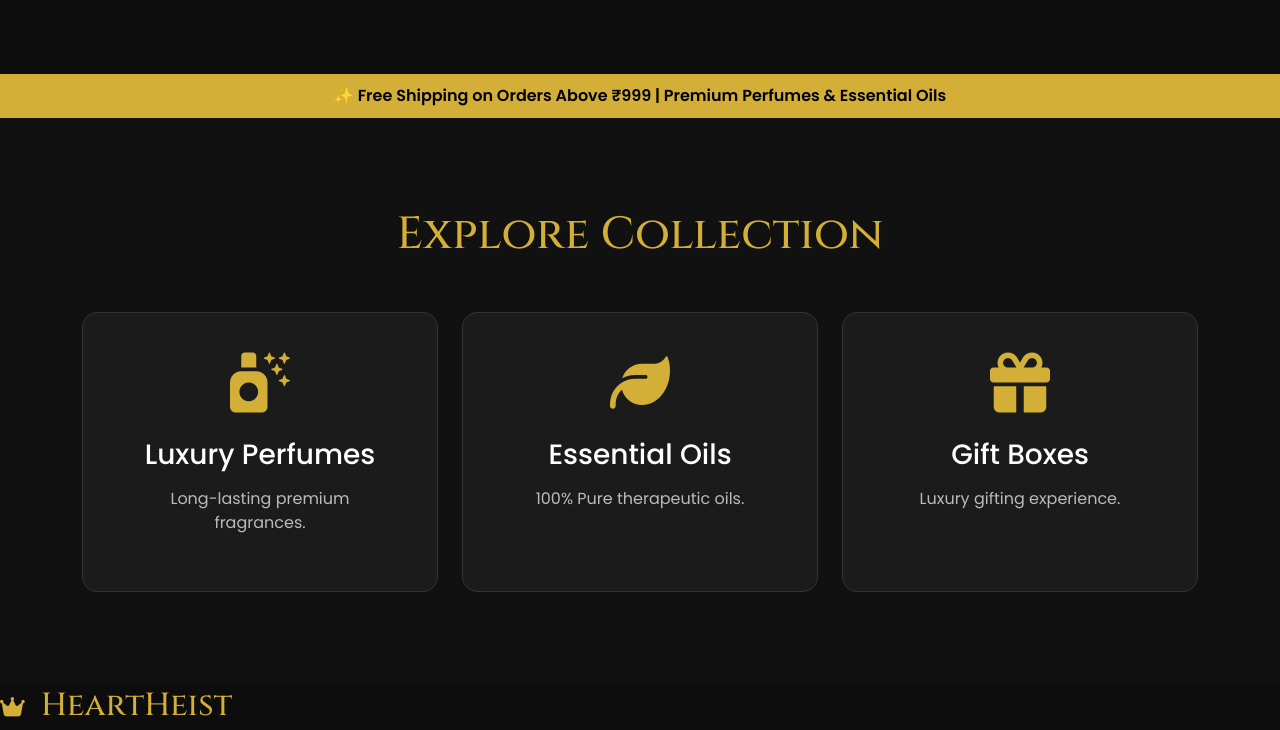
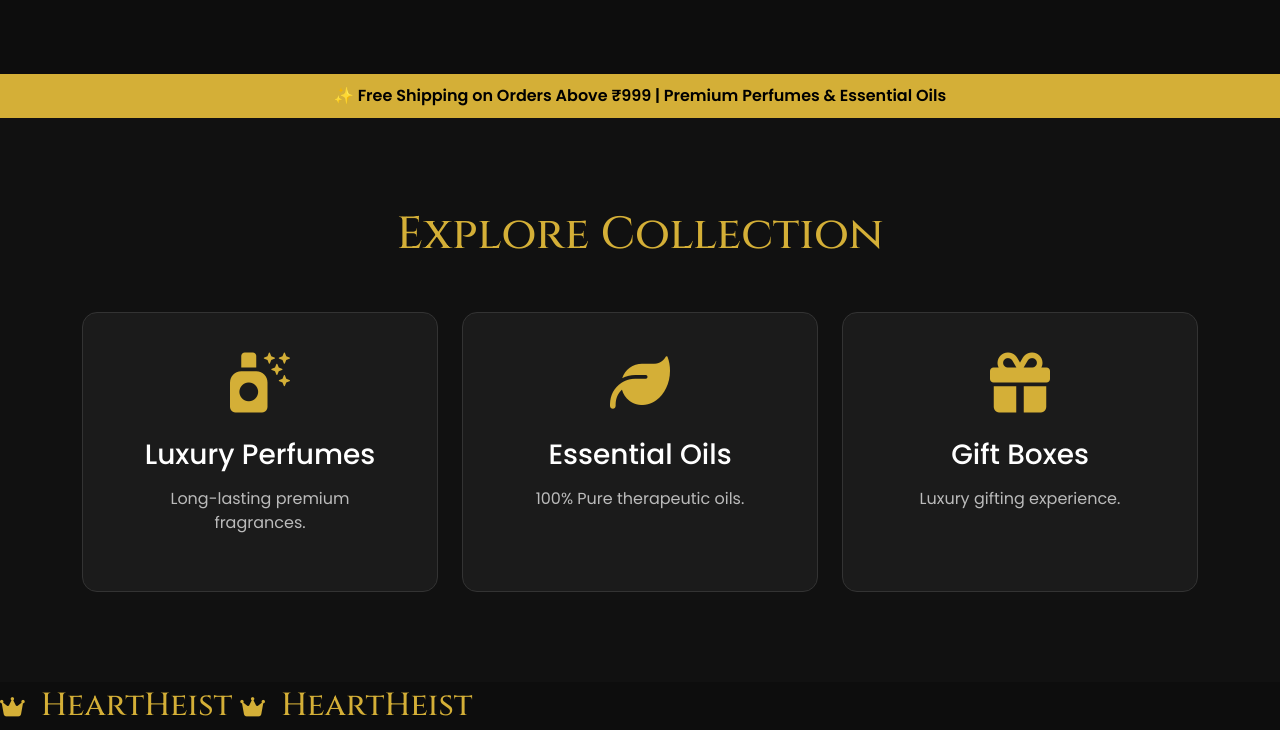
Before and after one commit to heartheist/heartheist, a plain HTML site: page index.html in a window 1280 px wide. Shown: the part 802-1532 px from the top of the page. Drawn offline with nearby package versions, Linux system fonts and the light colour scheme.

```diff
--- a/index.html
+++ b/index.html
@@ -145,3 +145,6 @@
 <a class="navbar-brand logo" href="#">
     <i class="fa-solid fa-crown"></i> HeartHeist
 </a>
+<a class="navbar-brand logo" href="#">
+    <i class="fa-solid fa-crown"></i> HeartHeist
+</a>
```
Also changed, not shown: assets/logo.png (added).
